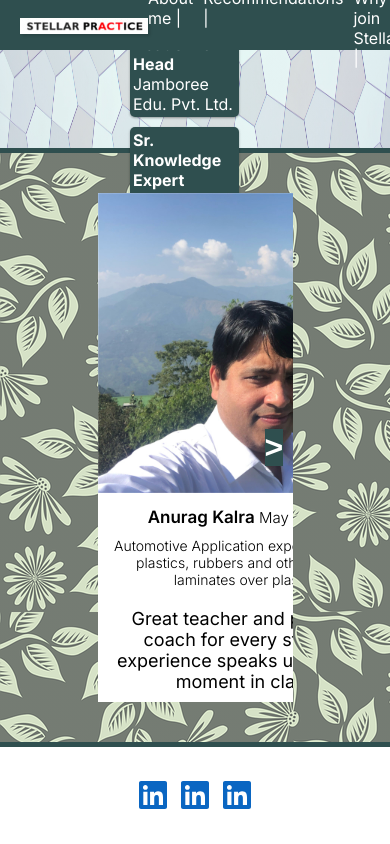
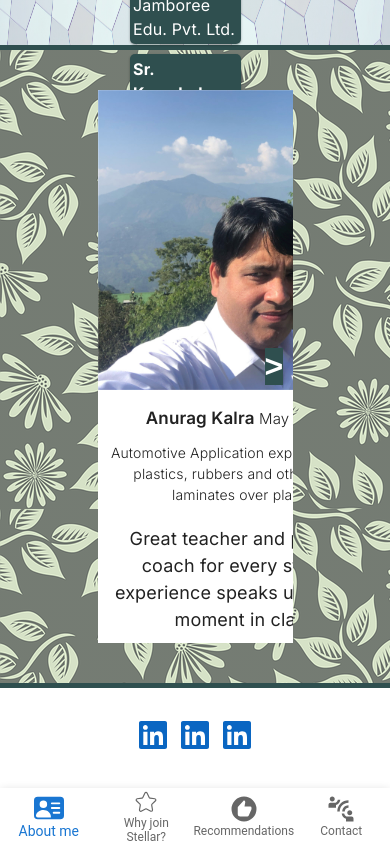
Before and after one commit to Devansh0309/portfolio_new, a Next.js app: page / in a window 390 px wide. Built offline with nearby package versions, Linux system fonts and the light colour scheme.

Commit message:
added bottom nav

```diff
--- a/package.json
+++ b/package.json
@@ -12,11 +12,13 @@
   "dependencies": {
     "@emotion/react": "^11.11.3",
     "@emotion/styled": "^11.11.0",
+    "@mui/icons-material": "^5.15.5",
     "@mui/joy": "^5.0.0-beta.23",
     "@mui/material": "^5.15.5",
     "next": "14.0.4",
     "node-sass": "^9.0.0",
     "react": "^18",
+    "react-device-detect": "^2.2.3",
     "react-dom": "^18",
     "react-icons": "^5.0.1"
   },
--- a/src/app/components/Header.js
+++ b/src/app/components/Header.js
@@ -41,6 +41,7 @@ export default function Header() {
       ],
     },
   ]);
+
   const styleObj = {
     "&:hover": {
       backgroundColor: "#ade37b",
@@ -58,12 +59,13 @@ export default function Header() {
         {points.map((item) => (
           <div key={item.heading} className="header-left-content">
             <span className="header-left-heading">{item.heading}</span>
-
             <span className="points">
               {item.points.map((item2, index) => (
                 <span className="point" key={item2.key1 + index}>
                   <h4 className="position">{item2.key1}</h4>
-                  <div className="organization">{item2.key2}</div>
+                  {item2.key2 ? (
+                    <div className="organization">{item2.key2}</div>
+                  ) : null}
                 </span>
               ))}
             </span>
--- /dev/null
+++ b/src/app/elements/BottomNavigation.jsx
@@ -0,0 +1,73 @@
+import React, { useEffect, useRef, useState } from "react";
+import Box from "@mui/material/Box";
+import CssBaseline from "@mui/material/CssBaseline";
+import BottomNavigation from "@mui/material/BottomNavigation";
+import BottomNavigationAction from "@mui/material/BottomNavigationAction";
+import RestoreIcon from "@mui/icons-material/Restore";
+import FavoriteIcon from "@mui/icons-material/Favorite";
+import ArchiveIcon from "@mui/icons-material/Archive";
+import Paper from "@mui/material/Paper";
+import { BsPersonVcardFill } from "react-icons/bs";
+import { CiStar } from "react-icons/ci";
+import { MdRecommend } from "react-icons/md";
+import { MdOutlineConnectWithoutContact } from "react-icons/md";
+
+export default function FixedBottomNavigation() {
+  const [value, setValue] = useState(0);
+  const ref = useRef(null);
+
+  useEffect(() => {
+    ref.current.ownerDocument.body.scrollTop = 0;
+  }, [value]);
+
+  return (
+    <Box
+      sx={{
+        display: {
+          lg: "none",
+          xl: "none",
+          xs: "block",
+          sm: "block",
+          md: "none",
+        },
+        pb: 7,
+      }}
+      ref={ref}
+    >
+      <CssBaseline />
+      <Paper
+        sx={{ position: "fixed", bottom: 0, left: 0, right: 0 }}
+        elevation={3}
+      >
+        <BottomNavigation
+          showLabels
+          value={value}
+          onChange={(event, newValue) => {
+            setValue(newValue);
+          }}
+        >
+          <BottomNavigationAction
+            label="About me"
+            icon={<BsPersonVcardFill />}
+            sx={{ fontSize: "30px" }}
+          />
+          <BottomNavigationAction
+            label="Why join Stellar?"
+            icon={<CiStar />}
+            sx={{ fontSize: "30px" }}
+          />
+          <BottomNavigationAction
+            label="Recommendations"
+            icon={<MdRecommend />}
+            sx={{ fontSize: "30px" }}
+          />
+          <BottomNavigationAction
+            label="Contact"
+            icon={<MdOutlineConnectWithoutContact/>}
+            sx={{ fontSize: "30px" }}
+          />
+        </BottomNavigation>
+      </Paper>
+    </Box>
+  );
+}
--- a/src/app/page.js
+++ b/src/app/page.js
@@ -1,18 +1,21 @@
-"use client"
-import Navbar from './components/Navbar'
-import Header from './components/Header'
-import AboutStellar from './components/AboutStellar'
-import Recommendations from './components/Recommendations'
-import Contacts from './components/Contacts'
+"use client";
+import Navbar from "./components/Navbar";
+import Header from "./components/Header";
+import AboutStellar from "./components/AboutStellar";
+import Recommendations from "./components/Recommendations";
+import Contacts from "./components/Contacts";
+import FixedBottomNavigation from "./elements/BottomNavigation";
 
 export default function Home() {
+
   return (
     <div className="home-content">
-      <Navbar/>
-      <AboutStellar/>
-      <Header/>
-      <Recommendations/>
-      <Contacts/>
+      <Navbar />
+      <AboutStellar />
+      <Header />
+      <Recommendations />
+      <Contacts />
+      <FixedBottomNavigation />
     </div>
-  )
+  );
 }
--- a/src/app/styles/header.scss
+++ b/src/app/styles/header.scss
@@ -67,3 +67,6 @@
     color: #2f4f4f;
   }
 }
+@media screen {
+
+}
--- a/src/app/styles/nav.scss
+++ b/src/app/styles/nav.scss
@@ -19,3 +19,8 @@
     color:#fff;
   }
 }
+@media screen and (max-width: 900px) {
+  .nav-content{
+    display: none;
+  }
+}
```
Also changed, not shown: src/app/components/Navbar.js (+38 -19 lines), 1 other file (tests, documents, lock files or other folders).
